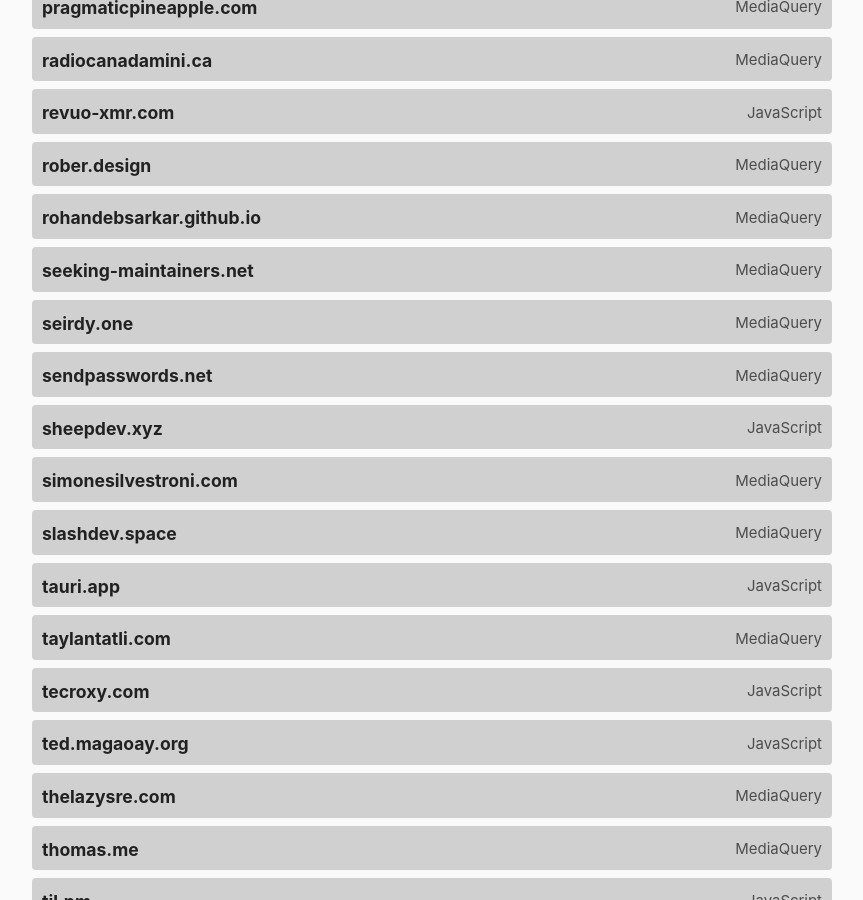
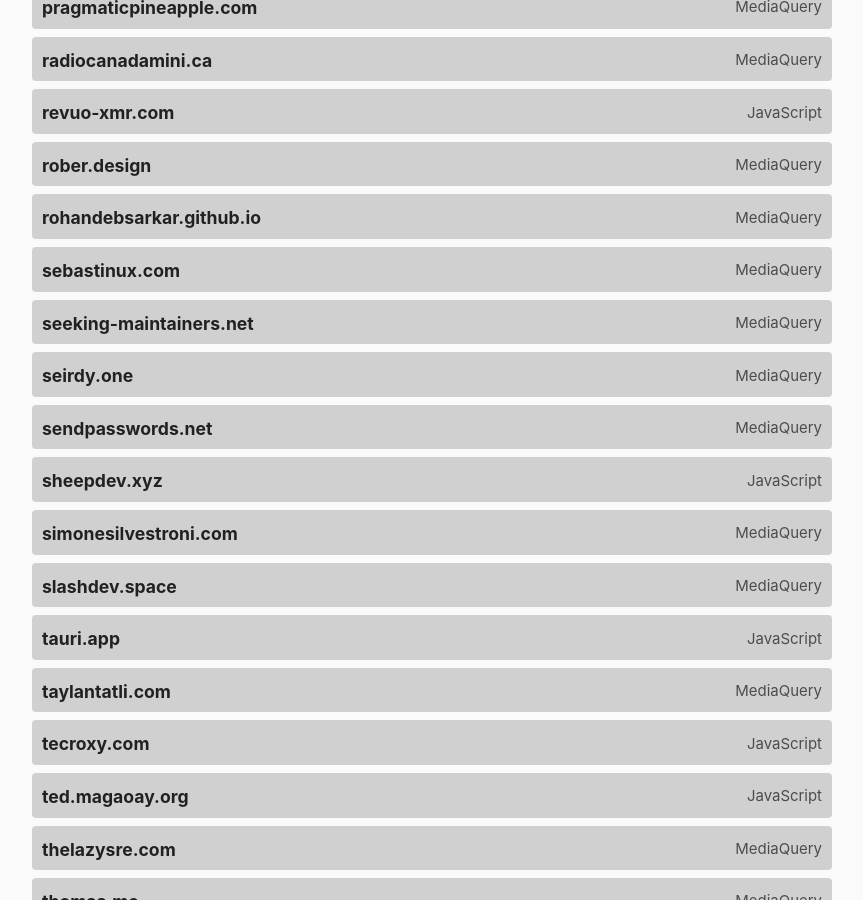
Before and after one commit to katherinek727/darktheme.club, a Jekyll site: the page built from index.md, in a window 1280 px wide and 900 px high, scrolled down 3058 px. Shown: the whole window, without its empty margins (208-1071 px from the left). Built offline with Jekyll 4.4.1, drawn with Linux system fonts in a browser that asks for light colours.

Commit message:
Add sebastinux.com

```diff
--- a/_data/sites.yml
+++ b/_data/sites.yml
@@ -248,6 +248,11 @@
   method: mediaquery
   last_checked: 2022-10-30
 
+- domain: sebastinux.com
+  url: https://sebastinux.com/
+  method: mediaquery
+  last_checked: 2023-05-31
+
 - domain: seeking-maintainers.net
   url: https://seeking-maintainers.net/
   method: mediaquery
```
